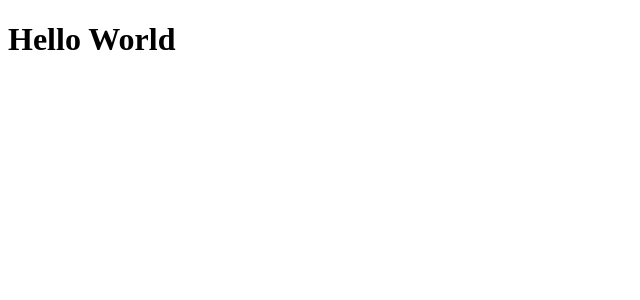
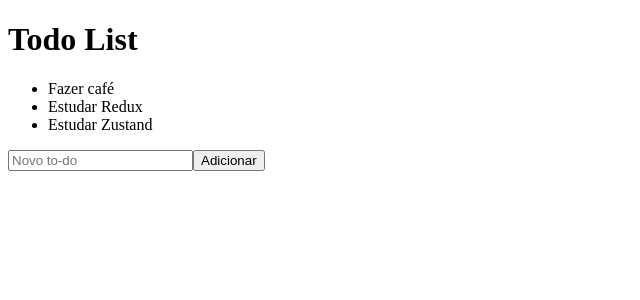
Before and after one commit to marciovz/courses-platform, a React (Vite) app: page / in a window 1280 px wide. Shown: the top 300 px of the page, without its empty margins (0-640 px from the left). Built offline with nearby package versions, Linux system fonts and the light colour scheme.

Commit message:
Criando store do redux

```diff
--- a/package.json
+++ b/package.json
@@ -10,8 +10,10 @@
     "preview": "vite preview"
   },
   "dependencies": {
+    "@reduxjs/toolkit": "^1.9.5",
     "react": "^18.2.0",
-    "react-dom": "^18.2.0"
+    "react-dom": "^18.2.0",
+    "react-redux": "^8.1.2"
   },
   "devDependencies": {
     "@types/react": "^18.2.15",
--- a/src/App.tsx
+++ b/src/App.tsx
@@ -1,7 +1,16 @@
+import { Provider as ReduxProvider } from 'react-redux';
+
+import { AddTodo } from "./components/AddTodo";
+import { TodoList } from "./components/TodoList";
+import { store } from './store';
 
 
 export function App() {
   return (
-    <h1>Hello World</h1>
+    <ReduxProvider store={store}>
+      <h1>Todo List</h1>
+      <TodoList />
+      <AddTodo />
+    </ReduxProvider>
   )
 }
--- /dev/null
+++ b/src/components/AddTodo.tsx
@@ -0,0 +1,24 @@
+import { FormEvent, useState } from "react"
+
+export function AddTodo() {
+  const [newTodo, setNewTodo] = useState('');
+
+  function handleNewTodo(e: FormEvent) {
+    e.preventDefault();
+
+    console.log(newTodo);
+  }
+
+  return (
+    <form onSubmit={handleNewTodo}>
+      <input
+        type="text"
+        placeholder="Novo to-do"
+        value={newTodo}
+        onChange={e => setNewTodo(e.target.value)}
+      />
+
+      <button type="submit">Adicionar</button>
+    </form>
+  )
+}
--- /dev/null
+++ b/src/components/TodoList.tsx
@@ -0,0 +1,13 @@
+import { useSelector } from "react-redux"
+
+export function TodoList() {
+  const todos = useSelector(store => {
+    return store.todo;
+  });
+
+  return (
+    <ul>
+      {todos.map(todo => <li key={todo}>{todo}</li>)}
+    </ul>
+  )
+}
--- /dev/null
+++ b/src/store/index.ts
@@ -0,0 +1,15 @@
+import { configureStore, createSlice } from '@reduxjs/toolkit'
+
+const todoSlice = createSlice({
+  name: 'todo',
+  initialState: ['Fazer café', 'Estudar Redux', 'Estudar Zustand'],
+
+  reducers: {},
+
+})
+
+export const store = configureStore({
+  reducer: {
+    todo: todoSlice.reducer,
+  }
+})
```
Also changed, not shown: 2 other files (tests, documents, lock files or other folders).
